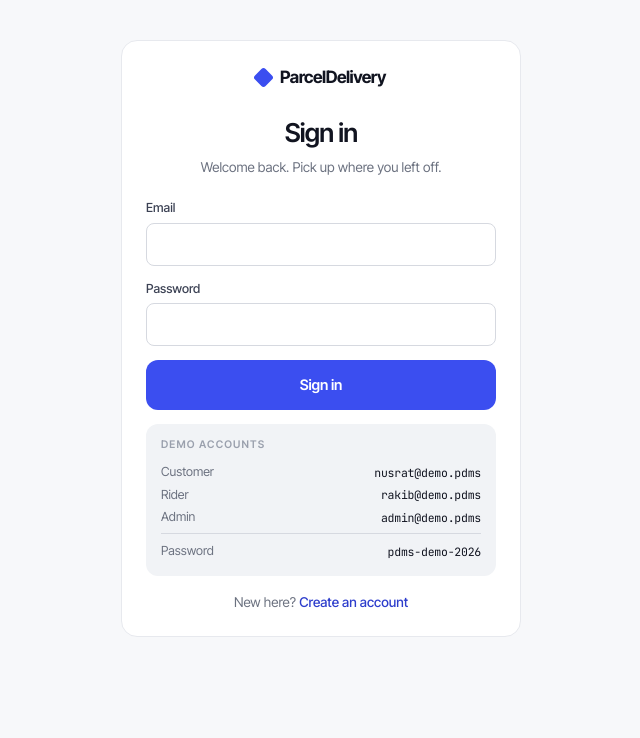
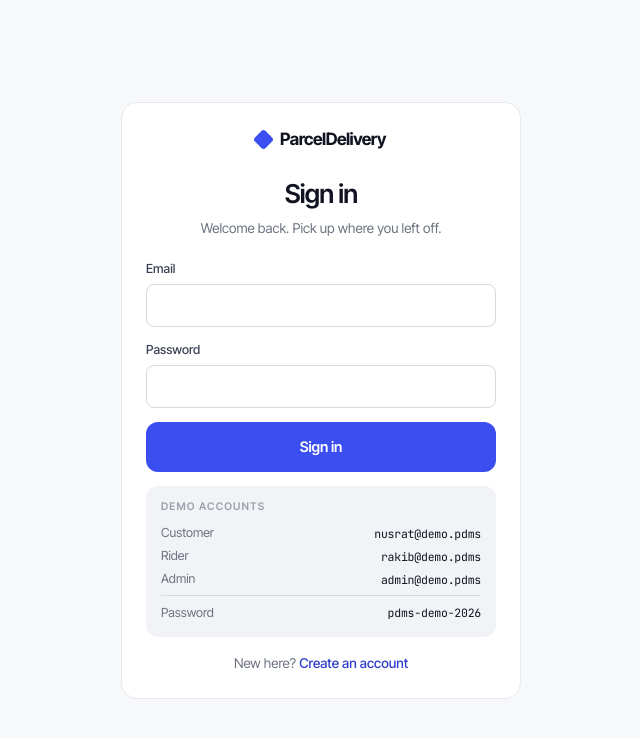
Before and after one commit to monsurriaz/real-time-PDMS, a React (Vite) app in the folder client/: page /login in a window 1280 px wide. Shown: the top 738 px of the page, without its empty margins (319-959 px from the left). Built offline with nearby package versions, Linux system fonts and the light colour scheme; no server answers; what @pdms/shared would draw is missing.

Commit message:
minor UI fixing

```diff
--- a/client/src/features/agent/AgentPendingPage.tsx
+++ b/client/src/features/agent/AgentPendingPage.tsx
@@ -55,7 +55,7 @@ export const AgentPendingPage = () => {
 
   return (
     <main className="min-h-dvh flex justify-center bg-page px-22px py-10">
-      <div className="w-full max-w-[400px]">
+      <div className="w-full max-w-[400px] flex flex-col justify-center">
         <Card className="text-center" pad={false}>
           <div className="px-6 py-30px">
             <span
--- a/client/src/features/agent/ShiftRail.tsx
+++ b/client/src/features/agent/ShiftRail.tsx
@@ -114,7 +114,7 @@ export const ShiftRail = () => {
           <div
             role="dialog"
             aria-label="Your shift"
-            className="fixed z-30 left-3 right-3 bottom-3 md:left-[220px] md:right-auto md:bottom-16 md:w-[300px] bg-surface border border-border rounded-md p-4 max-h-[75vh] overflow-y-auto"
+            className="fixed z-30 left-3 right-3 bottom-3 md:left-[220px] md:right-auto md:bottom-20 md:w-[350px] bg-surface border border-border rounded-md p-4 max-h-[75vh] overflow-y-auto"
           >
             <ShiftEditor onLocationSaved={() => setOpen(false)} />
           </div>
--- a/client/src/features/auth/LoginPage.tsx
+++ b/client/src/features/auth/LoginPage.tsx
@@ -55,12 +55,12 @@ export const LoginPage = () => {
      * the marker has to be able to get in.
      */
     <main className="min-h-dvh flex justify-center bg-page px-22px py-10">
-      <div className="w-full max-w-[400px]">
+      <div className="w-full max-w-[400px] flex flex-col justify-center">
         <div className="bg-surface border border-border rounded-lg p-6">
-          <div className="flex items-center justify-center gap-9px mb-22px font-bold text-mark tracking-[-0.03em]">
+          <Link to="/" className="flex items-center justify-center gap-9px mb-22px font-bold text-mark tracking-[-0.03em]">
             <span className="w-[15px] h-[15px] rounded-mark bg-accent rotate-45" />
             ParcelDelivery
-          </div>
+          </Link>
 
           <h1 className="text-h2 font-semibold tracking-[-0.03em] text-center">
             Sign in
--- a/client/src/features/auth/SignupPage.tsx
+++ b/client/src/features/auth/SignupPage.tsx
@@ -74,12 +74,12 @@ export const SignupPage = () => {
 
   return (
     <main className="min-h-dvh flex justify-center bg-page px-22px py-10">
-      <div className="w-full max-w-[420px]">
+      <div className="w-full max-w-[420px] flex flex-col justify-center">
         <div className="bg-surface border border-border rounded-lg p-6">
-          <div className="flex items-center justify-center gap-9px mb-22px font-bold text-mark tracking-[-0.03em]">
+          <Link to="/" className="flex items-center justify-center gap-9px mb-22px font-bold text-mark tracking-[-0.03em]">
             <span className="w-[15px] h-[15px] rounded-mark bg-accent rotate-45" />
             ParcelDelivery
-          </div>
+          </Link>
 
           <h1 className="text-h2 font-semibold tracking-[-0.03em] text-center">
             Create an account
```
